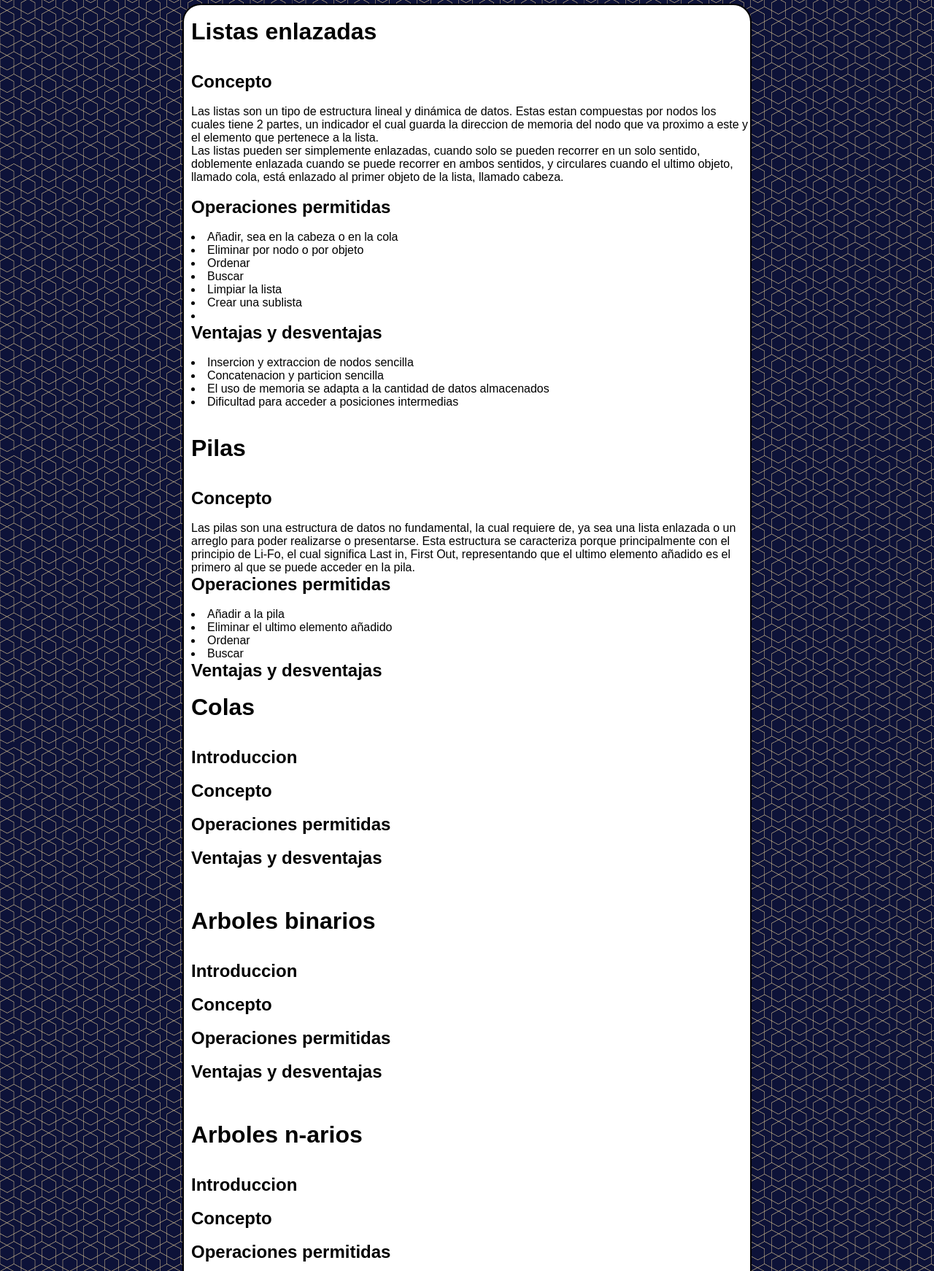
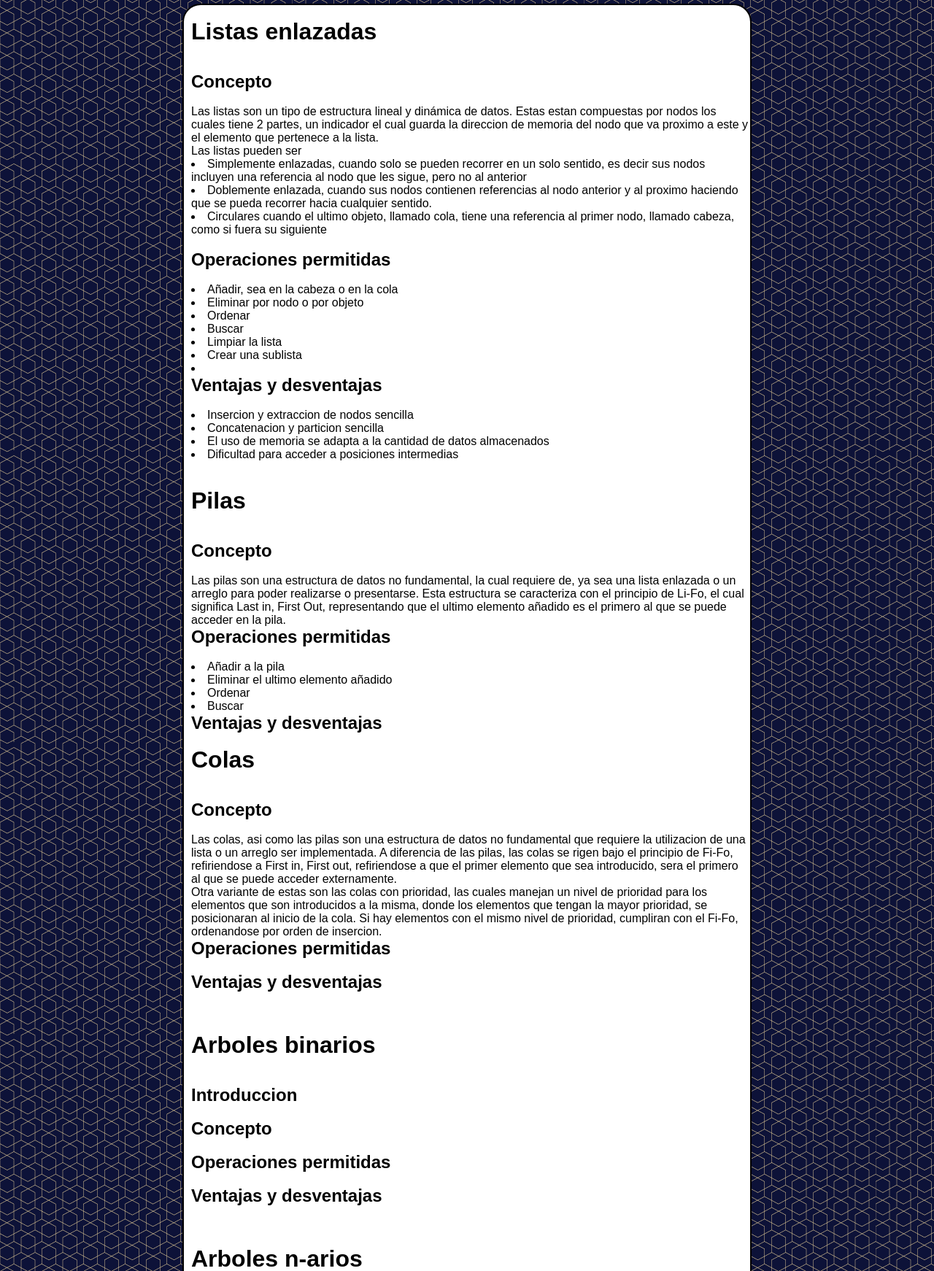
Before and after one commit to diegoaach/Equipo1-EstructurasDeDatos, a Flask app: page /module-1 in a window 1280 px wide. Shown: the part 183-1925 px from the top of the page at 73% size. Run offline with Flask 2, Linux system fonts and the light colour scheme.

Commit message:
Update module1.html
Separacion de listas enlazadas en simples, doblemente y circulares

Avance en colas

```diff
--- a/templates/module1.html
+++ b/templates/module1.html
@@ -128,9 +128,19 @@
         <p>Las listas son un tipo de estructura lineal y dinámica de datos.
             Estas estan compuestas por nodos los cuales tiene 2 partes, un indicador el cual guarda la direccion
             de memoria del nodo que va proximo a este y el elemento que pertenece a la lista. <br>
-            Las listas pueden ser simplemente enlazadas, cuando solo se pueden recorrer en un solo sentido, doblemente enlazada
-            cuando se puede recorrer en ambos sentidos, y circulares cuando el ultimo objeto, llamado cola, está enlazado al primer
-            objeto de la lista, llamado cabeza.
+            Las listas pueden ser
+            <li>
+                Simplemente enlazadas, cuando solo se pueden recorrer en un solo sentido, es decir sus nodos incluyen una referencia al
+                nodo que les sigue, pero no al anterior
+            </li>
+            <li>
+                Doblemente enlazada, cuando sus nodos contienen referencias al nodo anterior y al proximo
+                haciendo que se pueda recorrer hacia cualquier sentido.
+            </li>
+            <li>
+                Circulares cuando el ultimo objeto, llamado cola, tiene una referencia al primer nodo, llamado cabeza, como si fuera su siguiente
+            </li>
+
 
         </p><br>
         <h2>Operaciones permitidas</h2><br>
@@ -152,7 +162,7 @@
         <h1>Pilas </h1><br><br>
         <h2>Concepto </h2><br>
         <p>Las pilas son una estructura de datos no fundamental, la cual requiere de, ya sea una lista enlazada o un arreglo
-            para poder realizarse o presentarse. Esta estructura se caracteriza porque principalmente con el principio de Li-Fo, el cual
+            para poder realizarse o presentarse. Esta estructura se caracteriza con el principio de Li-Fo, el cual
             significa Last in, First Out, representando que el ultimo elemento añadido es el primero al que se puede acceder en la pila.
         </p>
         <h2>Operaciones permitidas</h2><br>
@@ -163,12 +173,17 @@
         <h2>Ventajas y desventajas</h2><br>
 
 
+
         <h1>Colas </h1><br><br>
-        <p></p>
-        <h2>Introduccion </h2><br>
-        <p></p>
         <h2>Concepto </h2><br>
-        <p></p>
+        <p>
+            Las colas, asi como las pilas son una estructura de datos no fundamental que requiere la utilizacion de una lista o un arreglo
+            ser implementada. A diferencia de las pilas, las colas se rigen bajo el principio de Fi-Fo, refiriendose a First in, First out, refiriendose
+            a que el primer elemento que sea introducido, sera el primero al que se puede acceder externamente.<br>
+            Otra variante de estas son las colas con prioridad, las cuales manejan un nivel de prioridad para los elementos que son introducidos
+            a la misma, donde los elementos que tengan la mayor prioridad, se posicionaran al inicio de la cola. Si hay elementos
+            con el mismo nivel de prioridad, cumpliran con el Fi-Fo, ordenandose por orden de insercion.
+        </p>
         <h2>Operaciones permitidas</h2><br>
         <p></p>
         <h2>Ventajas y desventajas</h2><br>
```
